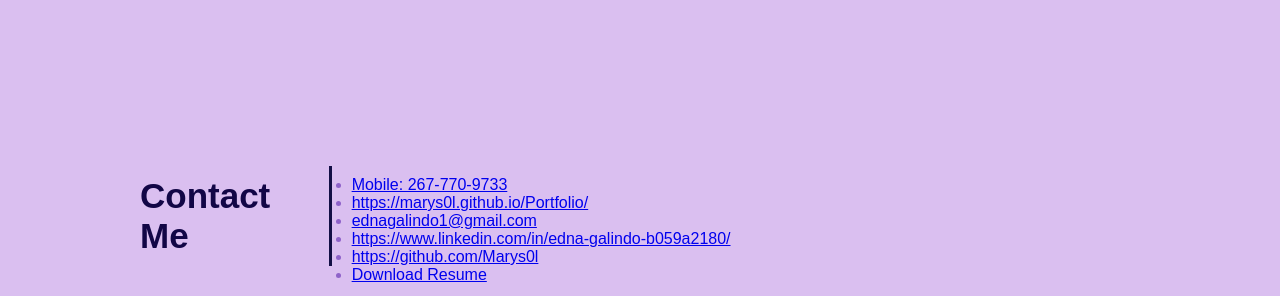
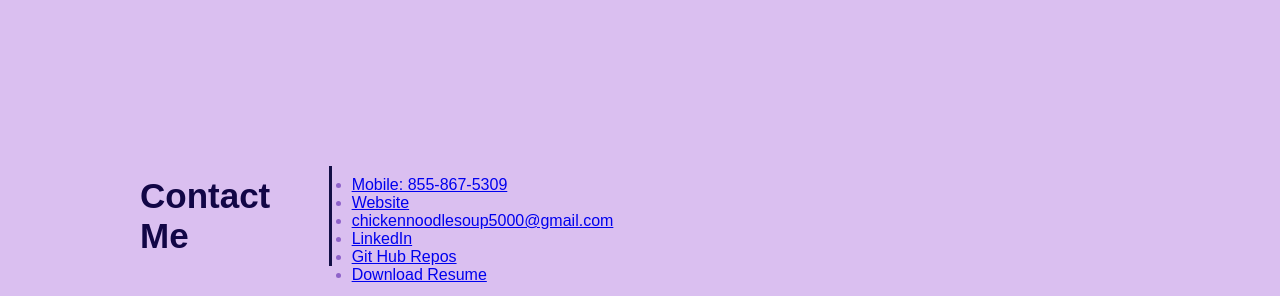
Before and after one commit to Marys0l/Portfolio, a plain HTML site: page index.html in a window 1280 px wide. Shown: the part 1361-1657 px from the top of the page. Drawn offline with Linux system fonts and the light colour scheme.

Commit message:
Update index.html
Fixing some big oopsies

```diff
--- a/index.html
+++ b/index.html
@@ -94,19 +94,19 @@
                     <div class="contact" >
                     <ul>
                         <li>
-                            <a href="#number">Mobile: 267-770-9733</a>
+                            <a href="#number">Mobile: 855-867-5309</a>
                         </li>
                         <li>
-                            <a href="#website">https://marys0l.github.io/Portfolio/</a>
+                            <a href="https://marys0l.github.io/Portfolio">Website</a>
                         </li>
                         <li>
-                            <a href="#email">ednagalindo1@gmail.com</a>
+                            <a href="#email">chickennoodlesoup5000@gmail.com</a>
                         </li>
                         <li>
-                            <a href="#linkedin">https://www.linkedin.com/in/edna-galindo-b059a2180/</a>
+                            <a href="https://www.linkedin.com/in/edna-galindo-b059a2180/">LinkedIn</a>
                         </li>
                         <li>
-                            <a href="#github">https://github.com/Marys0l</a>
+                            <a href="https://github.com/Marys0l">Git Hub Repos</a>
                         </li>
                         <li>
                             <a href="ednaresumebootcamp.pdf" download>Download Resume</a>
```
